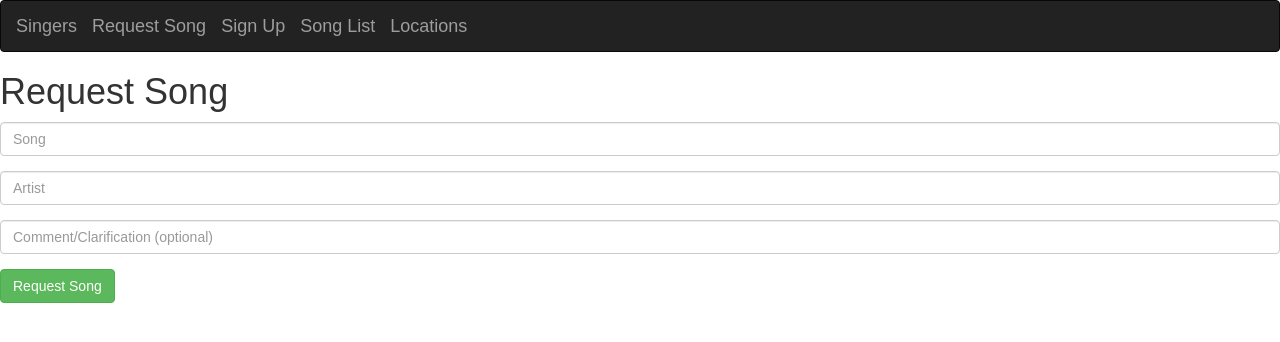
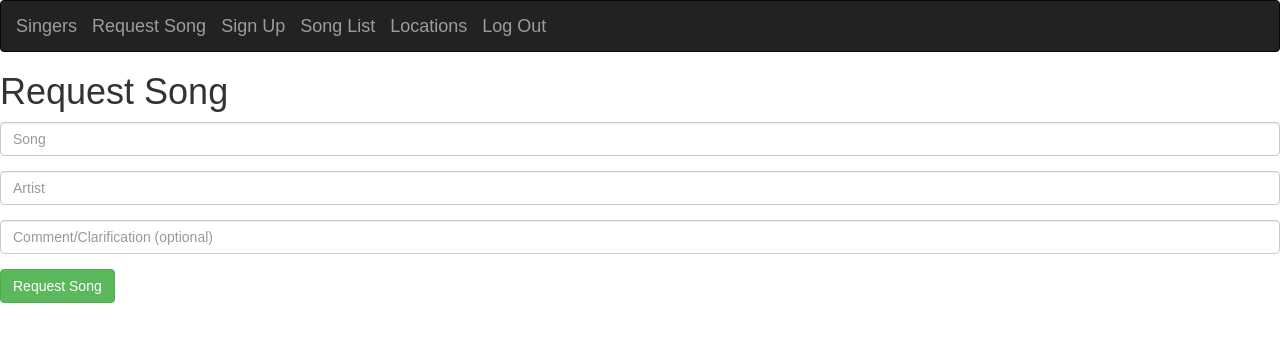
Before and after one commit to ChadGatling/karaoke_sign_up, a React (Create React App) app in the folder client/: page /requestSong in a window 1280 px wide. Shown: the top 342 px of the page. Built offline with nearby package versions, Linux system fonts and the light colour scheme; no server answers.

Commit message:
log in, log out, register, and redirects working

```diff
--- a/client/src/components/Nav/Nav.js
+++ b/client/src/components/Nav/Nav.js
@@ -1,9 +1,16 @@
 import React, { Component } from "react";
+import API from "../../utils/API";
 
 class Nav extends Component {
 	state = {
 
 	};
+
+	handleLogout = event => {
+		event.preventDefault();
+
+		API.logOut().then(this.props.history.push("/requestSong"));
+	}
 
 	render() {
 		return(
@@ -31,6 +38,9 @@ class Nav extends Component {
 							<a href="/locations" className="navbar-brand">
 								Locations
 							</a>
+							<a className="navbar-brand" onClick={this.handleLogout}>
+								Log Out
+							</a>
 						</div>
 					</div>
 				</nav>
--- a/client/src/pages/RequestSong/RequestSong.js
+++ b/client/src/pages/RequestSong/RequestSong.js
@@ -9,8 +9,7 @@ class RequestSong extends Component {
 		song: "",
 		artist: "",
 		comment: "",
-		location: "",
-		submitted: false
+		location: ""
 	};
 
 	componentDidMount() {
@@ -42,7 +41,7 @@ class RequestSong extends Component {
 			location: "Ego's",
 			comment: this.state.comment,
 		})
-		// .then(this.setstate({submitted: true}))
+		.then(this.props.history.push("/singers"))
 		.catch(err => console.log(err));
 	};
 
--- a/client/src/pages/SignUp/SignUp.js
+++ b/client/src/pages/SignUp/SignUp.js
@@ -71,6 +71,7 @@ class SignUp extends Component {
 				}).then(response => {
 					console.log("response", response);
 					if (response.data === "success") {
+						this.props.history.push("/requestSong")
 
 					}else if (response.data === "fail") {
 						alert("Username or password does not match.")
--- a/client/src/pages/Singers/Singers.js
+++ b/client/src/pages/Singers/Singers.js
@@ -19,17 +19,10 @@ class Singers extends Component {
 			.catch(err => console.log(err))
 	};
 
-	handleLogOut = event => {
-		event.preventDefault();
-
-		API.logOut();
-	};
-
 	render() {
 		return (
 			<div>
 				<h1>Singers</h1>
-				<button onClick={this.handleLogOut}>Log Out</button>
 				<div>
 					<List>
 						{this.state.singers.map(singer => (
```
